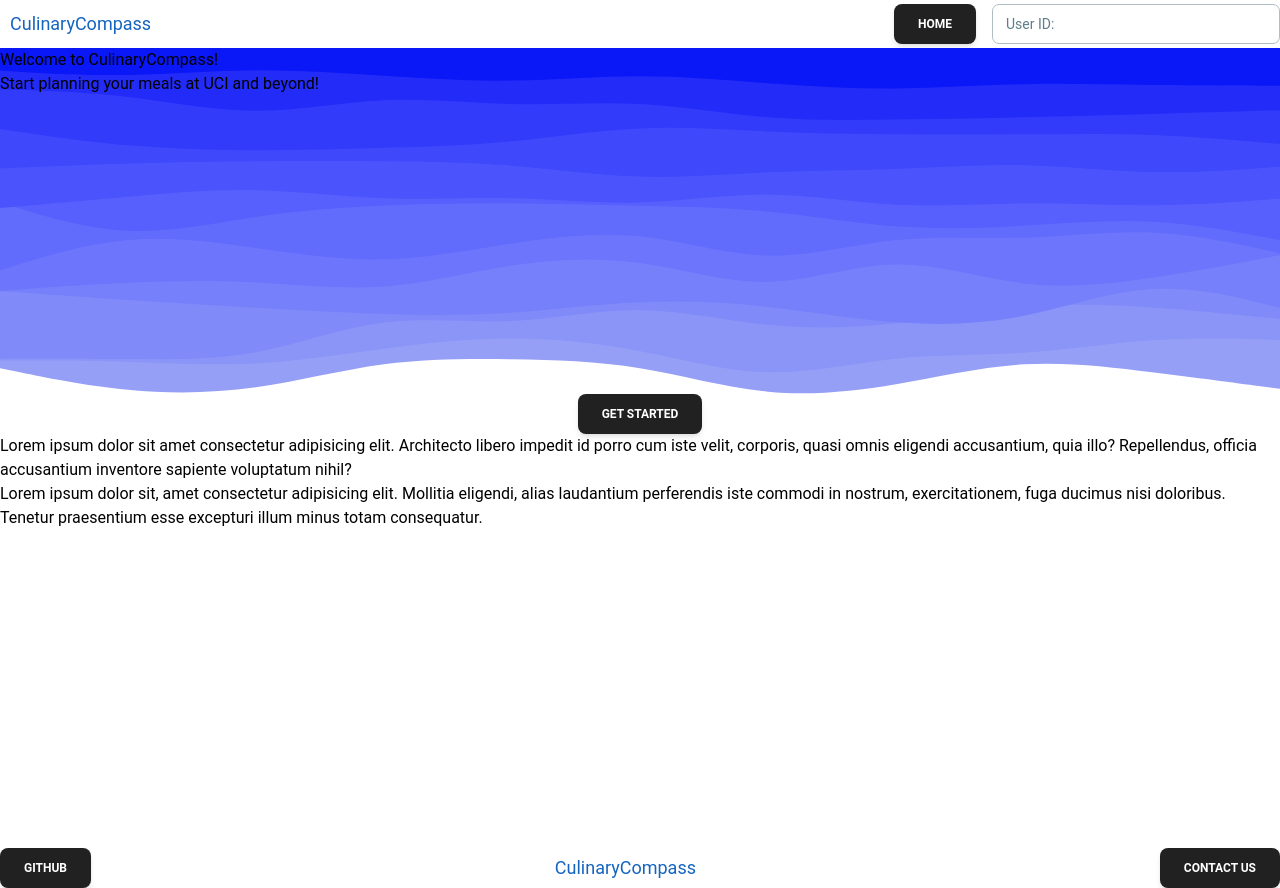
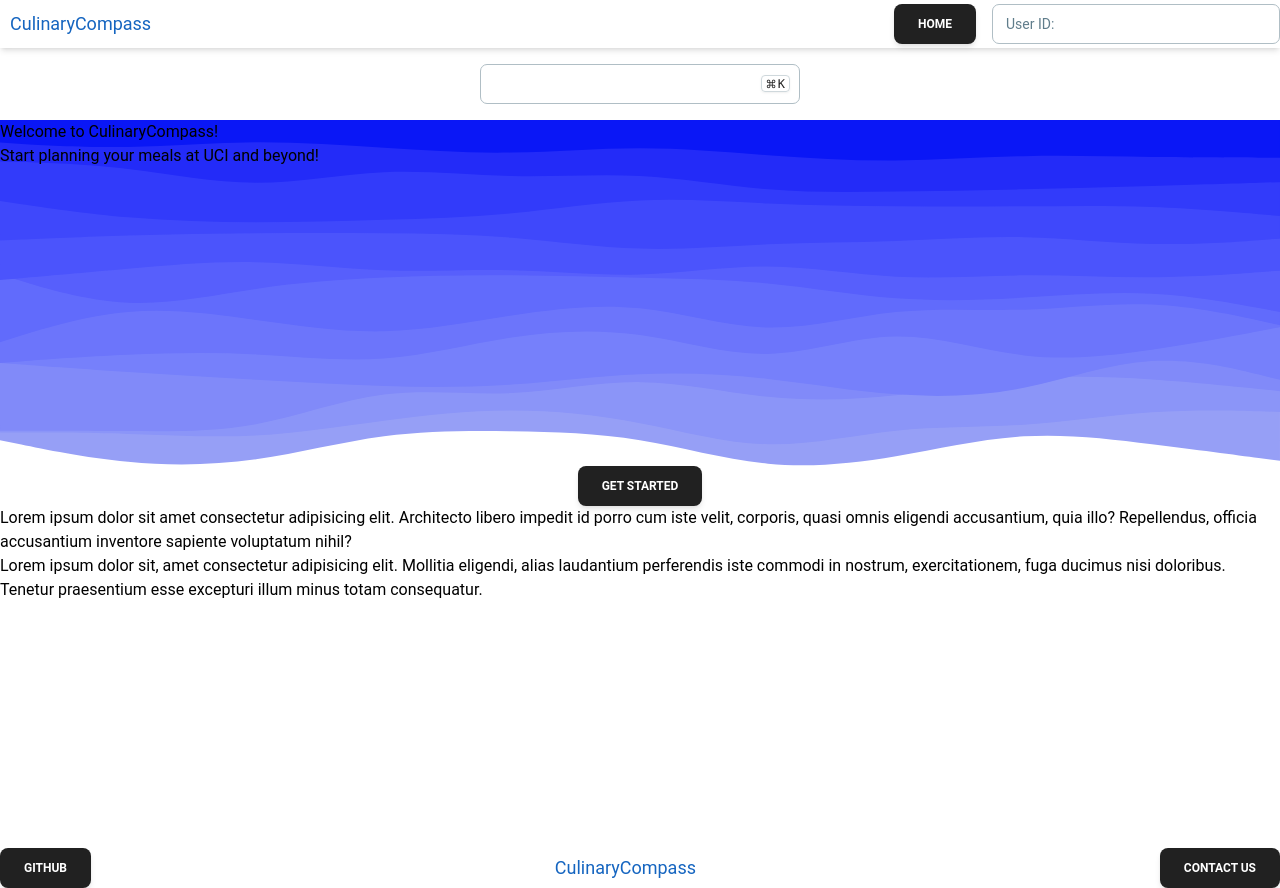
Before and after one commit to TuThanhHuy2124/culinary-compass, a React (Vite) app: page / in a window 1280 px wide. Built offline with nearby package versions, Linux system fonts and the light colour scheme.

Commit message:
Added search bar

```diff
--- a/package.json
+++ b/package.json
@@ -10,6 +10,7 @@
     "preview": "vite preview"
   },
   "dependencies": {
+    "@docsearch/react": "^3.6.0",
     "@fullcalendar/core": "^6.1.13",
     "@fullcalendar/daygrid": "^6.1.13",
     "@fullcalendar/interaction": "^6.1.13",
--- a/src/components/Layout.jsx
+++ b/src/components/Layout.jsx
@@ -9,7 +9,7 @@ export default function Layout () {
         <>
             <header className="w-screen h-max flex items-center justify-between shadow-md">
                 <h1 id="header-title" className="text-lg text-blue-800 p-2.5">CulinaryCompass</h1>
-                <ul class="flex space-x-4">
+                <ul className="flex space-x-4">
                     <LinkButton name="Home" destination="/"></LinkButton>
                     <li><IDInput></IDInput></li>
                 </ul>
--- /dev/null
+++ b/src/components/SearchBar.jsx
@@ -0,0 +1,34 @@
+import React from "react";
+import { DocSearch } from "@docsearch/react";
+import { Input } from "@material-tailwind/react";
+
+const APP_ID = "your-app-id";
+const INDEX_NAME = "your-index-name";
+const API_KEY = "your-algolia-api-key";
+
+export function SearchBar() {
+  return (
+    <div className="group relative w-1/4 m-4">
+      <Input
+        type="email"
+        placeholder="Search"
+        className="focus:!border-t-gray-900 group-hover:border-2 group-hover:!border-gray-900"
+        labelProps={{
+          className: "hidden",
+        }}
+        readOnly
+      />
+      <div className="absolute top-[calc(50%-1px)] right-2.5 -translate-y-2/4">
+        <kbd className="rounded border border-blue-gray-100 bg-white px-1 pt-px pb-0 text-xs font-medium text-gray-900 shadow shadow-black/5">
+          <span className="mr-0.5 inline-block translate-y-[1.5px] text-base">
+            ⌘
+          </span>
+          K
+        </kbd>
+      </div>
+      <div className="absolute inset-0 w-full opacity-0">
+        <DocSearch indexName={INDEX_NAME} apiKey={API_KEY} appId={APP_ID} />
+      </div>
+    </div>
+  );
+}
--- a/src/pages/Home.jsx
+++ b/src/pages/Home.jsx
@@ -1,9 +1,10 @@
 import { Button } from "@material-tailwind/react"
 import { IDInput } from "../components/IDInput"
-
+import { SearchBar } from "../components/SearchBar"
 export default function Home () {
     return (
         <div className="min-h-screen flex flex-col items-center justify-start w-screen">
+            <SearchBar></SearchBar>
             <div id="bg-container" className="relative h-auto bg-contain bg-no-repeat w-full">
                 <img id="bg" src="../../home_bg.svg"></img>
                 <div id="greeting" className="absolute top-0">
```
Also changed, not shown: guide.txt, 1 other file (tests, documents, lock files or other folders).
